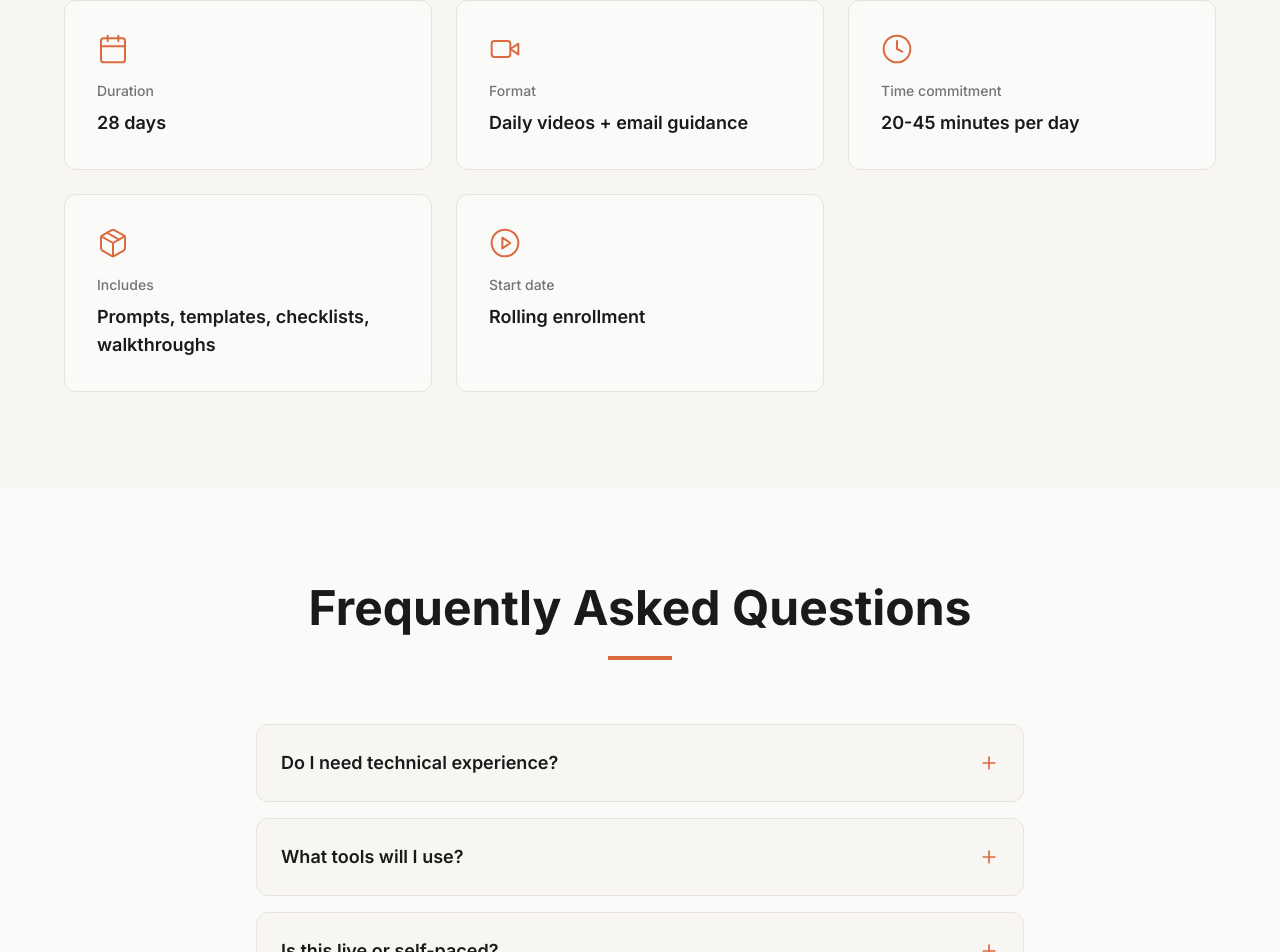
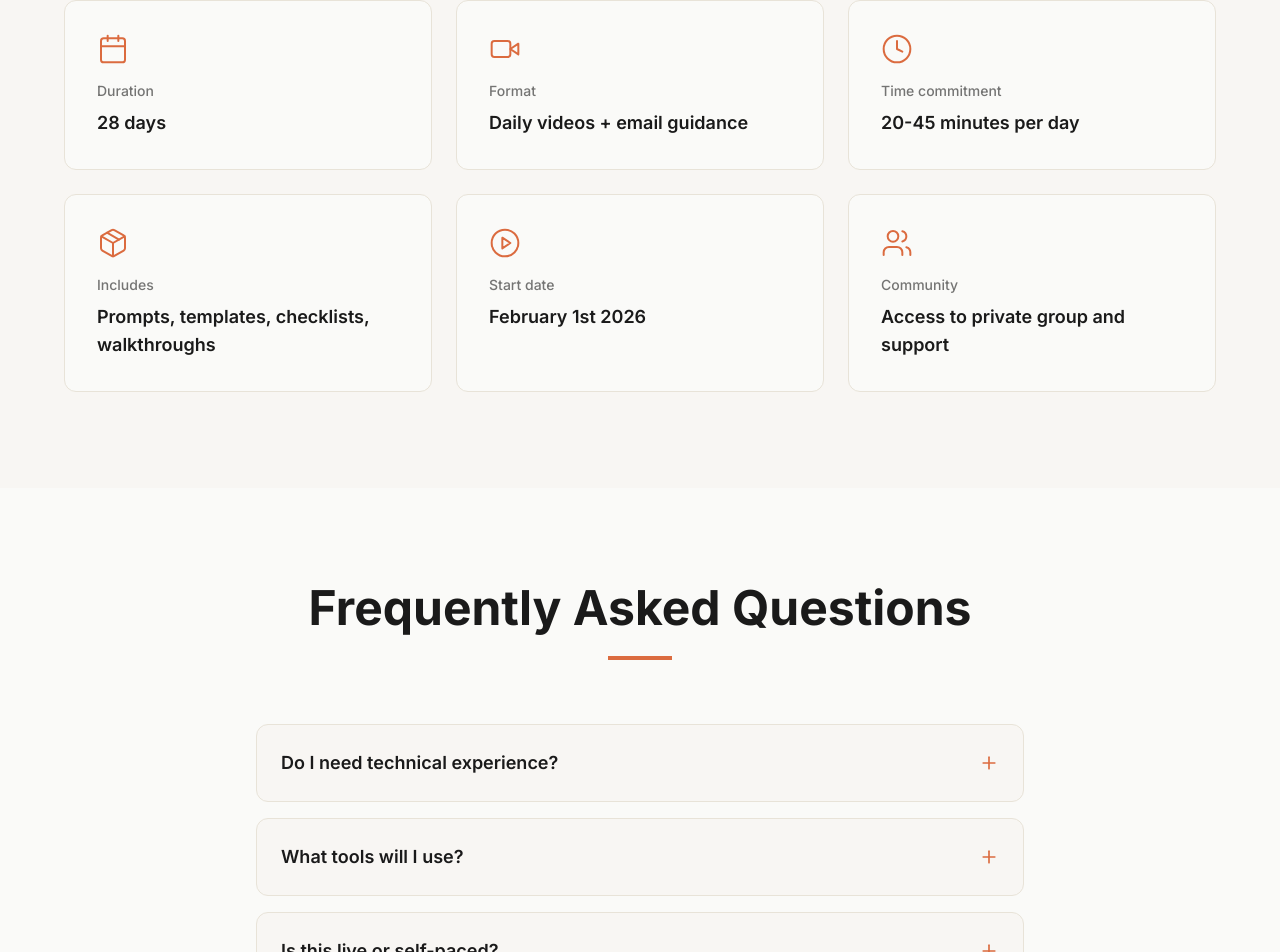
Before and after one commit to NoCodeDan/Build-Something-Online-Landing-Page, a React (Vite) app: page / in a window 1280 px wide. Shown: the part 7882-8834 px from the top of the page. Built offline with nearby package versions, Linux system fonts and the light colour scheme; no server answers.

Commit message:
Add padding to FAQ expanded items, update start date to Feb 1 2026, and add sixth workshop detail

```diff
--- a/src/components/FAQ.tsx
+++ b/src/components/FAQ.tsx
@@ -62,7 +62,7 @@ export const FAQ = () => {
               </button>
 
               {openIndex === index && (
-                <div className="px-6 pb-6">
+                <div className="px-6 pb-6 pt-4">
                   <p className="text-charcoal/70 leading-relaxed">
                     {faq.answer}
                   </p>
--- a/src/components/WorkshopDetails.tsx
+++ b/src/components/WorkshopDetails.tsx
@@ -1,4 +1,4 @@
-import { Calendar, Video, Clock, Package, PlayCircle } from 'lucide-react';
+import { Calendar, Video, Clock, Package, PlayCircle, Users } from 'lucide-react';
 
 const details = [
   {
@@ -24,7 +24,12 @@ const details = [
   {
     icon: PlayCircle,
     label: 'Start date',
-    value: 'Rolling enrollment'
+    value: 'February 1st 2026'
+  },
+  {
+    icon: Users,
+    label: 'Community',
+    value: 'Access to private group and support'
   }
 ];
 
```
